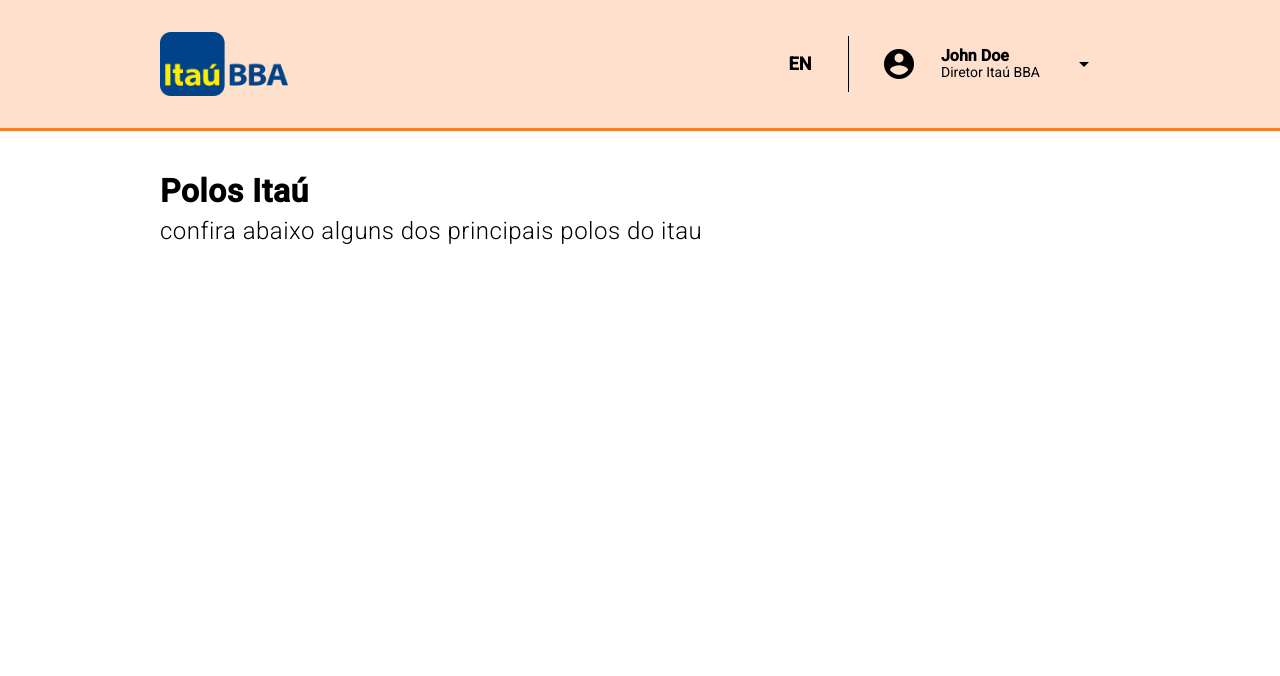
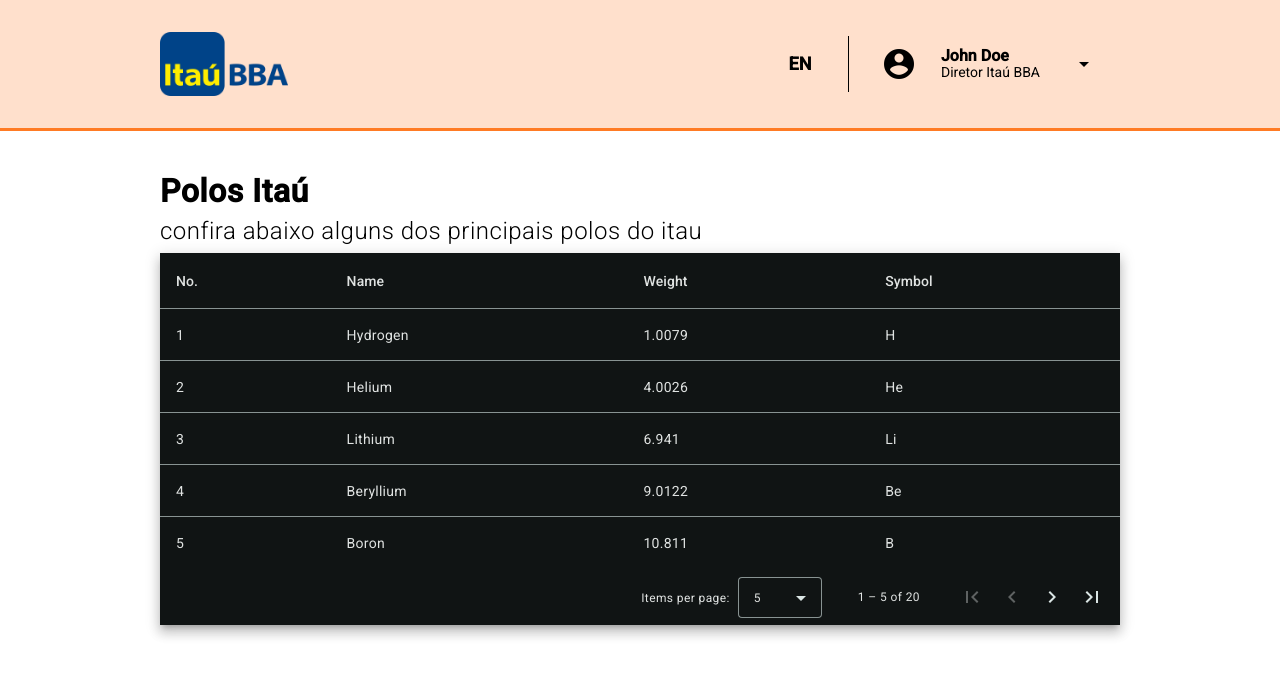
Before and after one commit to gezielcarvalho/desafio-frontend-itau, an Angular app: page / in a window 1280 px wide. Shown: the top 676 px of the page. Built offline with nearby package versions, Linux system fonts and the light colour scheme.

Commit message:
Add mock table with pagination to business list component

```diff
--- a/src/app/business/business-list/business-list.component.html
+++ b/src/app/business/business-list/business-list.component.html
@@ -3,4 +3,41 @@
   <p class="component-subtitle">
     confira abaixo alguns dos principais polos do itau
   </p>
+  <div class="mat-elevation-z8">
+    <table mat-table [dataSource]="dataSource">
+      <!-- Position Column -->
+      <ng-container matColumnDef="position">
+        <th mat-header-cell *matHeaderCellDef>No.</th>
+        <td mat-cell *matCellDef="let element">{{ element.position }}</td>
+      </ng-container>
+
+      <!-- Name Column -->
+      <ng-container matColumnDef="name">
+        <th mat-header-cell *matHeaderCellDef>Name</th>
+        <td mat-cell *matCellDef="let element">{{ element.name }}</td>
+      </ng-container>
+
+      <!-- Weight Column -->
+      <ng-container matColumnDef="weight">
+        <th mat-header-cell *matHeaderCellDef>Weight</th>
+        <td mat-cell *matCellDef="let element">{{ element.weight }}</td>
+      </ng-container>
+
+      <!-- Symbol Column -->
+      <ng-container matColumnDef="symbol">
+        <th mat-header-cell *matHeaderCellDef>Symbol</th>
+        <td mat-cell *matCellDef="let element">{{ element.symbol }}</td>
+      </ng-container>
+
+      <tr mat-header-row *matHeaderRowDef="displayedColumns"></tr>
+      <tr mat-row *matRowDef="let row; columns: displayedColumns"></tr>
+    </table>
+
+    <mat-paginator
+      [pageSizeOptions]="[5, 10, 20]"
+      showFirstLastButtons
+      aria-label="Select page of periodic elements"
+    >
+    </mat-paginator>
+  </div>
 </div>
--- a/src/app/business/business-list/business-list.component.scss
+++ b/src/app/business/business-list/business-list.component.scss
@@ -0,0 +1,3 @@
+table {
+  width: 100%;
+}
--- a/src/app/business/business-list/business-list.component.ts
+++ b/src/app/business/business-list/business-list.component.ts
@@ -1,12 +1,51 @@
-import { Component } from '@angular/core';
-
+import { AfterViewInit, Component, ViewChild } from '@angular/core';
+import { MatPaginator, MatPaginatorModule } from '@angular/material/paginator';
+import { MatTableDataSource, MatTableModule } from '@angular/material/table';
 @Component({
   selector: 'app-business-list',
   standalone: true,
-  imports: [],
+  imports: [MatTableModule, MatPaginatorModule],
   templateUrl: './business-list.component.html',
-  styleUrl: './business-list.component.scss'
+  styleUrl: './business-list.component.scss',
 })
-export class BusinessListComponent {
+export class BusinessListComponent implements AfterViewInit {
+  displayedColumns: string[] = ['position', 'name', 'weight', 'symbol'];
+  dataSource = new MatTableDataSource<PeriodicElement>(ELEMENT_DATA);
 
+  @ViewChild(MatPaginator)
+  paginator!: MatPaginator;
+
+  ngAfterViewInit() {
+    this.dataSource.paginator = this.paginator;
+  }
 }
+
+export interface PeriodicElement {
+  name: string;
+  position: number;
+  weight: number;
+  symbol: string;
+}
+
+const ELEMENT_DATA: PeriodicElement[] = [
+  { position: 1, name: 'Hydrogen', weight: 1.0079, symbol: 'H' },
+  { position: 2, name: 'Helium', weight: 4.0026, symbol: 'He' },
+  { position: 3, name: 'Lithium', weight: 6.941, symbol: 'Li' },
+  { position: 4, name: 'Beryllium', weight: 9.0122, symbol: 'Be' },
+  { position: 5, name: 'Boron', weight: 10.811, symbol: 'B' },
+  { position: 6, name: 'Carbon', weight: 12.0107, symbol: 'C' },
+  { position: 7, name: 'Nitrogen', weight: 14.0067, symbol: 'N' },
+  { position: 8, name: 'Oxygen', weight: 15.9994, symbol: 'O' },
+  { position: 9, name: 'Fluorine', weight: 18.9984, symbol: 'F' },
+  { position: 10, name: 'Neon', weight: 20.1797, symbol: 'Ne' },
+  { position: 11, name: 'Sodium', weight: 22.9897, symbol: 'Na' },
+  { position: 12, name: 'Magnesium', weight: 24.305, symbol: 'Mg' },
+  { position: 13, name: 'Aluminum', weight: 26.9815, symbol: 'Al' },
+  { position: 14, name: 'Silicon', weight: 28.0855, symbol: 'Si' },
+  { position: 15, name: 'Phosphorus', weight: 30.9738, symbol: 'P' },
+  { position: 16, name: 'Sulfur', weight: 32.065, symbol: 'S' },
+  { position: 17, name: 'Chlorine', weight: 35.453, symbol: 'Cl' },
+  { position: 18, name: 'Argon', weight: 39.948, symbol: 'Ar' },
+  { position: 19, name: 'Potassium', weight: 39.0983, symbol: 'K' },
+  { position: 20, name: 'Calcium', weight: 40.078, symbol: 'Ca' },
+];
```
